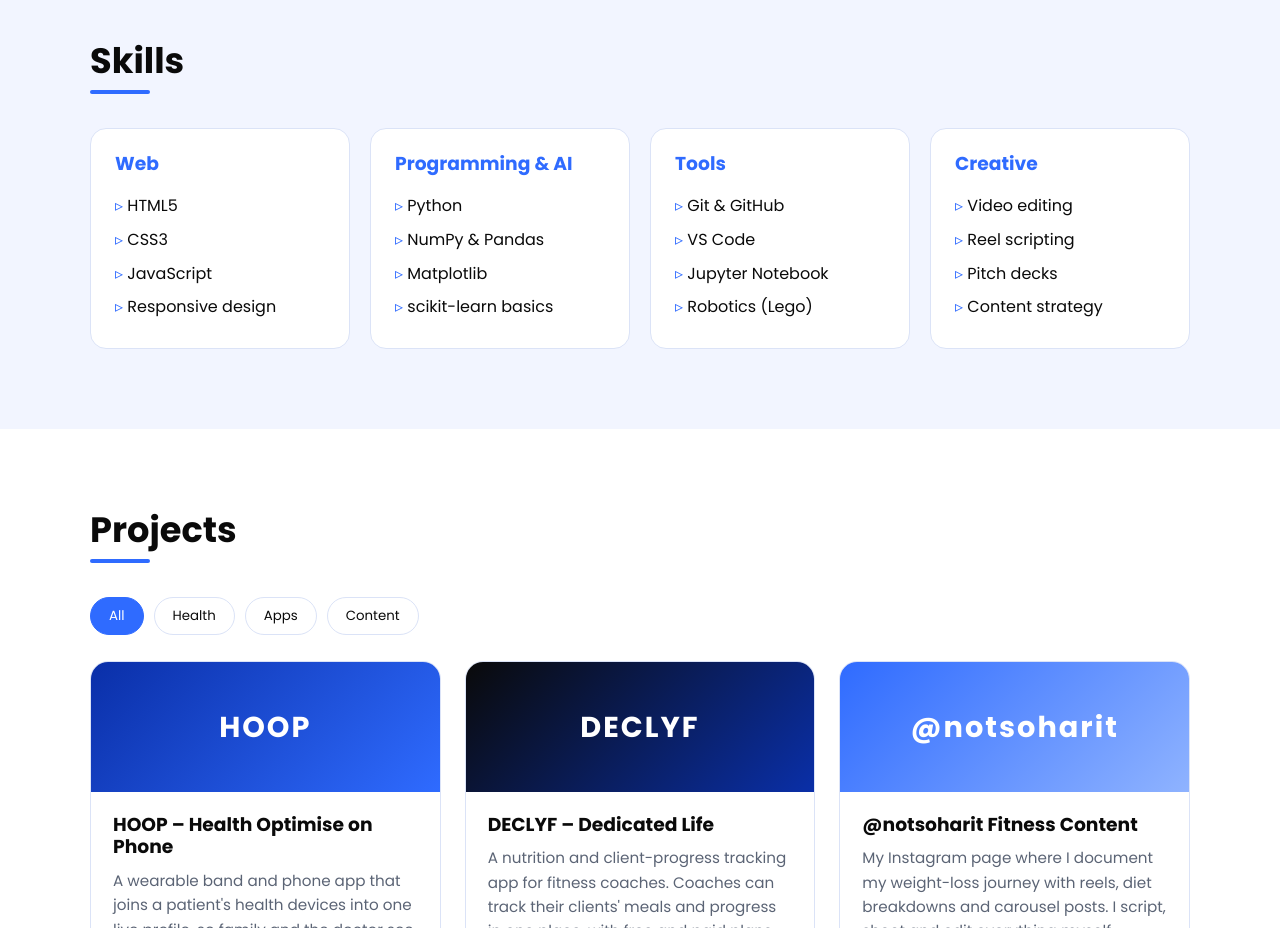
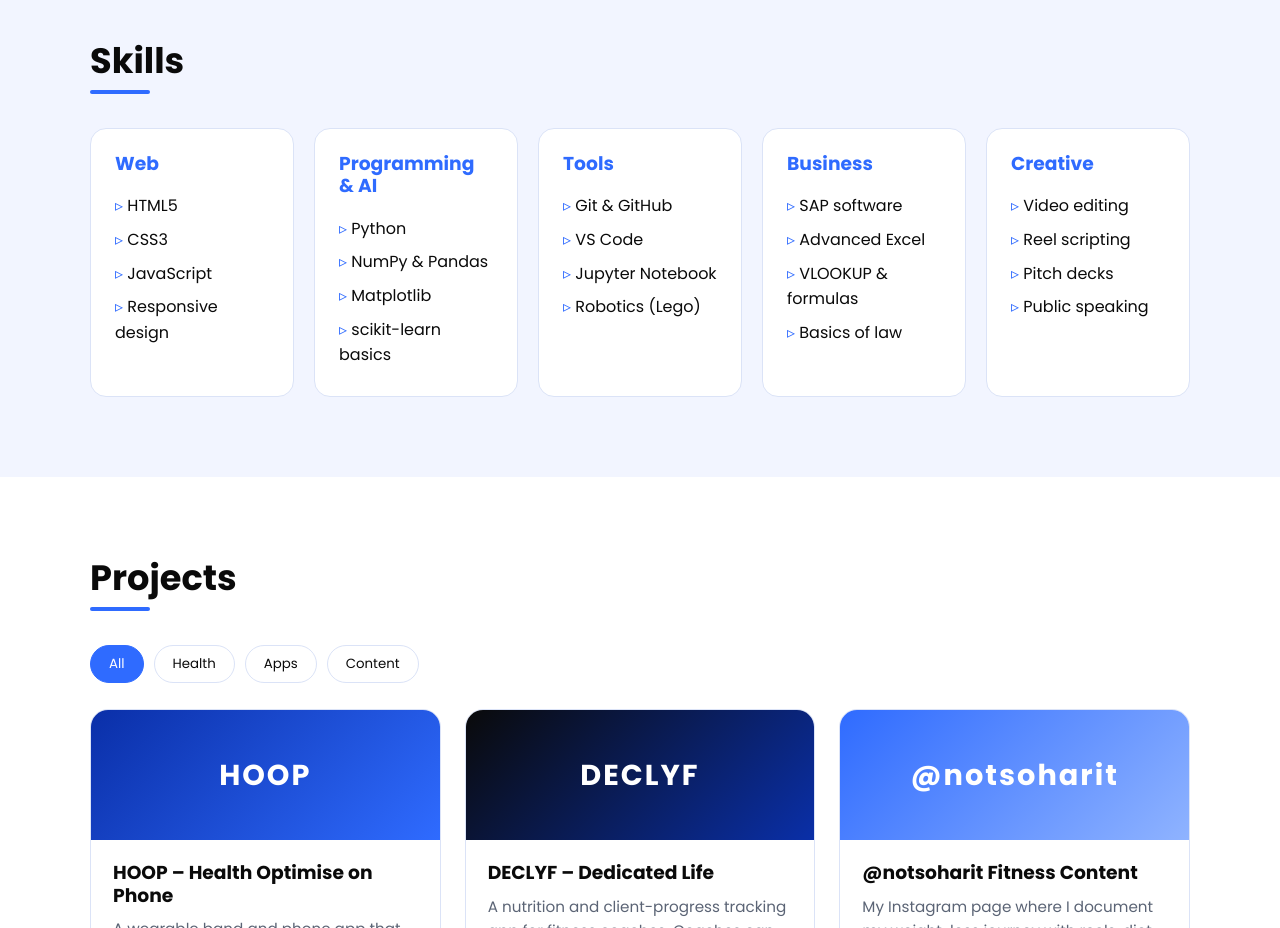
Before and after one commit to Harit23/Harit_Shah_268225_Portfolio, a plain HTML site: page index.html in a window 1280 px wide. Shown: the part 1180-2108 px from the top of the page. Drawn offline with Linux system fonts and the light colour scheme.

Commit message:
Added Business skills card with SAP, Excel and law basics
Co-Authored-By: Claude Opus 5.5 <noreply@anthropic.com>
Claude-Session: https://claude.ai/code/session_01YBRURWrAYxrxmQbcTwEnUH

```diff
--- a/index.html
+++ b/index.html
@@ -106,9 +106,15 @@
           </ul>
         </div>
         <div class="skill-card">
+          <h3>Business</h3>
+          <ul class="skill-list">
+            <li>SAP software</li><li>Advanced Excel</li><li>VLOOKUP &amp; formulas</li><li>Basics of law</li>
+          </ul>
+        </div>
+        <div class="skill-card">
           <h3>Creative</h3>
           <ul class="skill-list">
-            <li>Video editing</li><li>Reel scripting</li><li>Pitch decks</li><li>Content strategy</li>
+            <li>Video editing</li><li>Reel scripting</li><li>Pitch decks</li><li>Public speaking</li>
           </ul>
         </div>
       </div>
--- a/style.css
+++ b/style.css
@@ -315,7 +315,7 @@ section {
 /* ===== Skills ===== */
 .skills-grid {
   display: grid;
-  grid-template-columns: repeat(4, 1fr);
+  grid-template-columns: repeat(5, 1fr);
   gap: 20px;
 }
 
@@ -555,7 +555,7 @@ section {
   }
 
   .skills-grid {
-    grid-template-columns: repeat(2, 1fr);
+    grid-template-columns: repeat(3, 1fr);
   }
 
   .project-grid {
```
